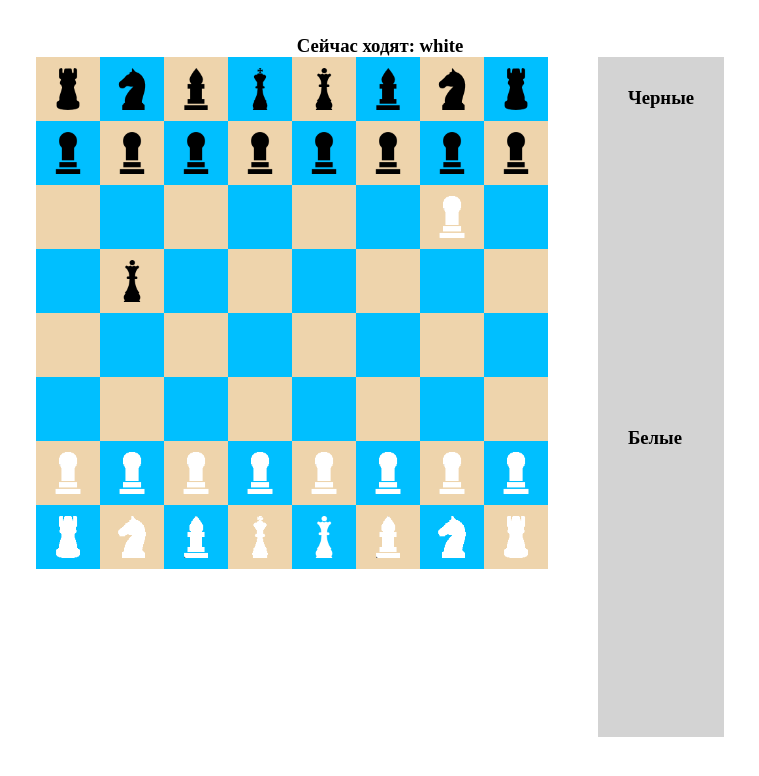
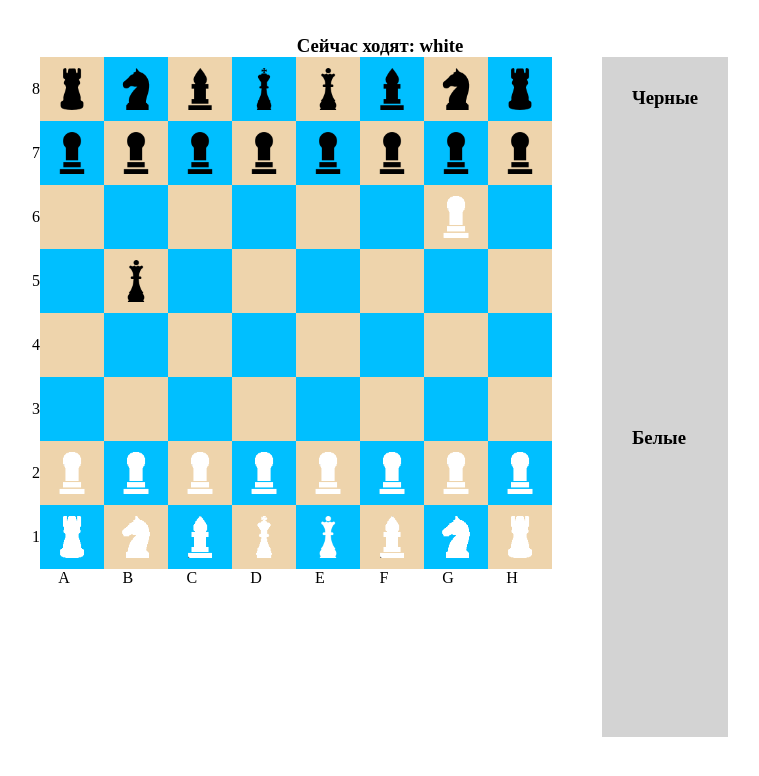
Before and after one commit to vladislavorehov55/chess, a React (Create React App) app: page / in a window 1280 px wide. Shown: the top 776 px of the page, without its empty margins (260-1019 px from the left). Built offline with nearby package versions, Linux system fonts and the light colour scheme; the HTML template or start-up script is replaced by a standard one.

Commit message:
Add: numbers and charactes on board

```diff
--- a/src/App.css
+++ b/src/App.css
@@ -12,10 +12,14 @@
 
 }
 .board {
-    width: calc(64 * 8px);
-    height: calc(64 * 8px);
+    /*width: calc(64 * 8px);*/
+    /*height: calc(64 * 8px);*/
+    /*display: flex;*/
+    /*flex-wrap: wrap;*/
+}
+.board__row {
     display: flex;
-    flex-wrap: wrap;
+    align-items: center;
 }
 .cell {
     width: 64px;
@@ -97,3 +101,7 @@
 .myAlert_visible {
     top: 0;
 }
+.character {
+    width: 64px;
+    text-align: center;
+}
--- a/src/components/BoardComponent.tsx
+++ b/src/components/BoardComponent.tsx
@@ -28,8 +28,10 @@ export type KingsPositions = {
 }
 
 const BoardComponent: FC<IProps> = (props) => {
-  const {board, setBoard, currentPlayer, setCurrentPlayer, selectedCell, setSelectedCell,
-    setIsOpenedModalForm, targetCellRef, setAlertText} = props;
+  const {
+    board, setBoard, currentPlayer, setCurrentPlayer, selectedCell, setSelectedCell,
+    setIsOpenedModalForm, targetCellRef, setAlertText
+  } = props;
   const kingsPositions = useRef<KingsPositions>({
     white: {
       x: 7,
@@ -75,19 +77,16 @@ const BoardComponent: FC<IProps> = (props) => {
     if (copyBoard.isMate(color, kingsPositions.current[color].x, kingsPositions.current[color].y)) {
       setAlertText(`Такой ход приведет к мату`);
       return
-    }
-    else if (copyBoard.isCheck(selectedCell, targetCell, currentPlayer === Colors.WHITE ? Colors.BLACK : Colors.WHITE, kingsPositions.current)) {
+    } else if (copyBoard.isCheck(selectedCell, targetCell, currentPlayer === Colors.WHITE ? Colors.BLACK : Colors.WHITE, kingsPositions.current)) {
       if (copyBoard.isCheckMate(targetCell, kingsPositions.current, currentPlayer)) {
         setAlertText('Шах и мат');
-      }
-      else {
+      } else {
         setAlertText(`Шах игроку ${currentPlayer === Colors.WHITE ? Colors.BLACK : Colors.WHITE}`)
       }
     }
     if (isPawnInBoardEnd(selectedCell, targetCell)) {
       setIsOpenedModalForm(true);
-    }
-    else {
+    } else {
       setCurrentPlayer(currentPlayer === Colors.WHITE ? Colors.BLACK : Colors.WHITE);
     }
     updateBoard(copyBoard);
@@ -176,11 +175,13 @@ const BoardComponent: FC<IProps> = (props) => {
 
 
   return (
+    <div>
       <div className='board'>
         {
           board.cells.map((row, index) => {
             return (
-            <Fragment key={index}>
+              <div key={index} className='board__row'>
+                {8 - index}
                 {
                   row.map((cell, ind) => <CellComponent cell={cell}
                                                         selectedCell={selectedCell}
@@ -188,10 +189,16 @@ const BoardComponent: FC<IProps> = (props) => {
                                                         key={ind}
                   />)
                 }
-            </Fragment>
+              </div>
             )
           })
         }
+        <div className='board__row'>
+          {
+            ['A', 'B', 'C', 'D', 'E', 'F', 'G', 'H'].map(item => <div className='character'>{item}</div>)
+          }
+        </div>
+      </div>
 
     </div>
   )
```
Lines whose indentation alone changed are shown as unchanged.
